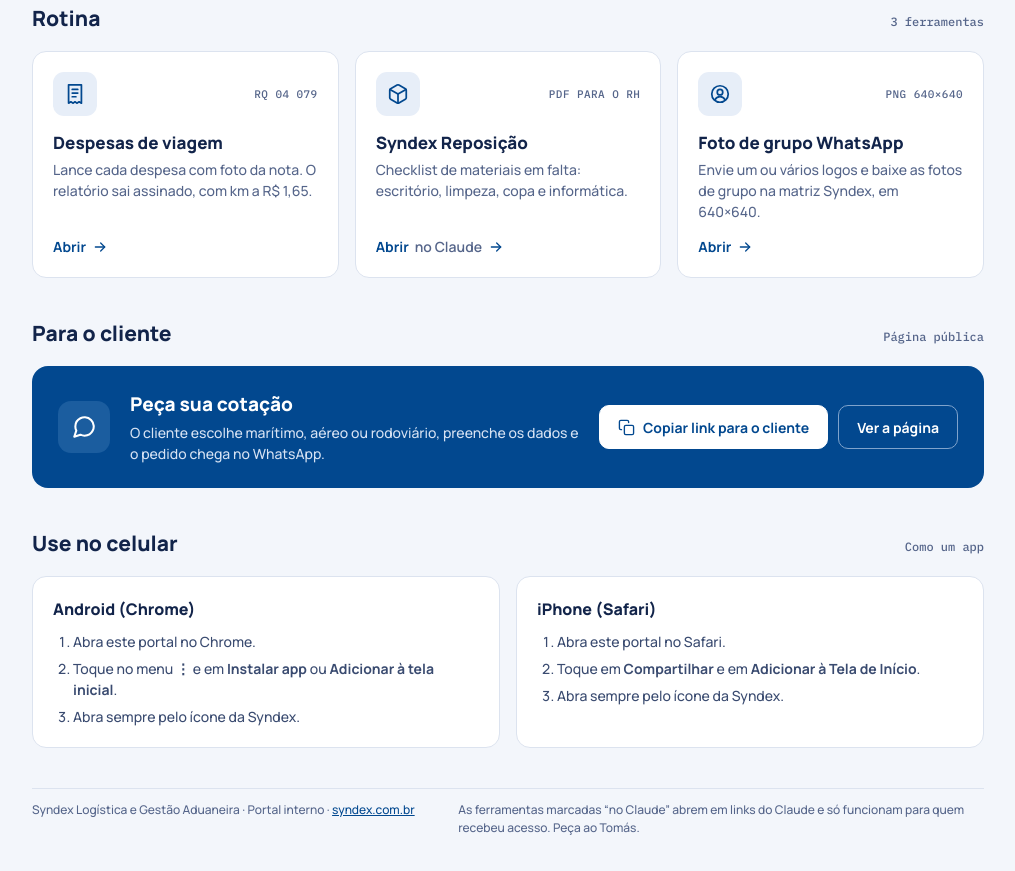
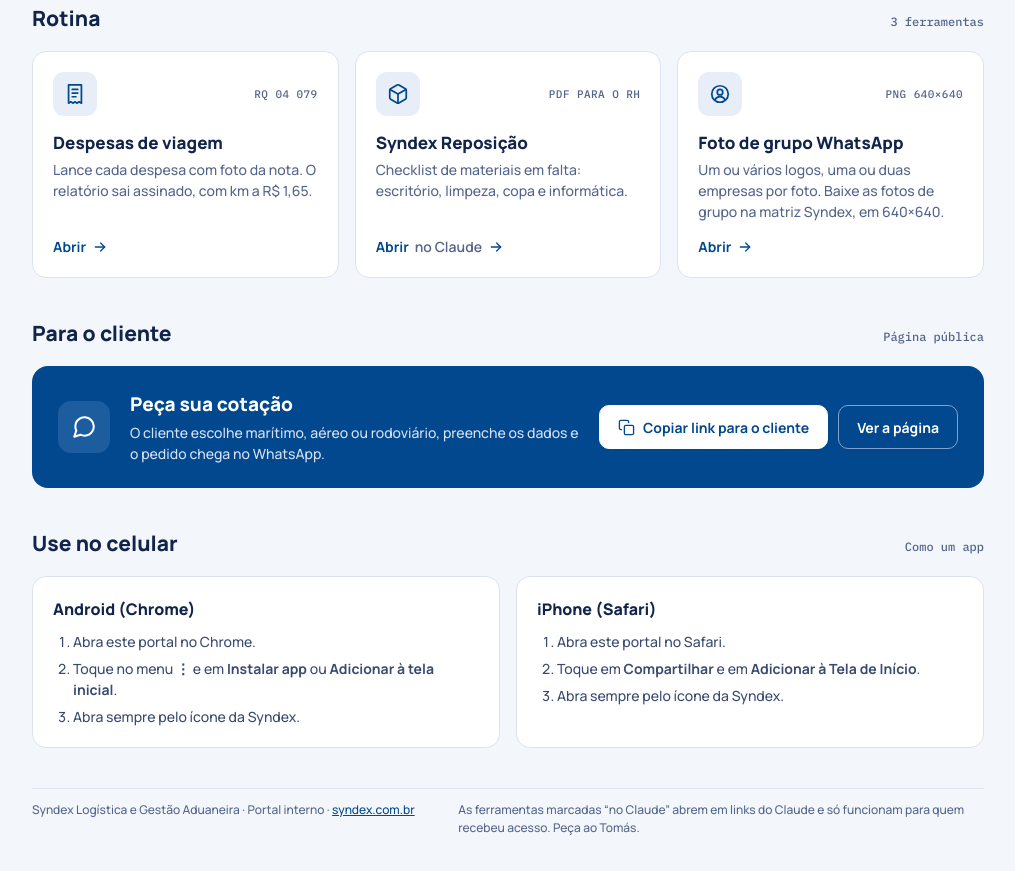
Before and after one commit to Tomsoares10-dev/portal-syndex, a plain HTML site: page index.html in a window 1280 px wide. Shown: the part 1164-2035 px from the top of the page, without its empty margins (256-1271 px from the left). Drawn offline with Linux system fonts and the light colour scheme.

Commit message:
Card da foto de grupo: opção de duas empresas
Co-Authored-By: Claude Opus 5.5 <noreply@anthropic.com>
Claude-Session: https://claude.ai/code/session_019HTpiPC4BzD3u5RrppMFDB

```diff
--- a/index.html
+++ b/index.html
@@ -395,7 +395,7 @@ footer p { margin: 0; max-width: 70ch; }
             </a>
             <a class="tool" data-tool data-keys="foto grupo whatsapp logo matriz perfil" href="https://tomsoares10-dev.github.io/syndex-foto-grupo-whatsapp/" target="_blank" rel="noopener">
               <div class="tool-top"><span class="ico"><svg class="i"><use href="#i-photo"/></svg></span><span class="chip">PNG 640×640</span></div>
-              <div class="tool-text"><span class="tool-name">Foto de grupo WhatsApp</span><span class="tool-desc">Envie um ou vários logos e baixe as fotos de grupo na matriz Syndex, em 640×640.</span></div>
+              <div class="tool-text"><span class="tool-name">Foto de grupo WhatsApp</span><span class="tool-desc">Um ou vários logos, uma ou duas empresas por foto. Baixe as fotos de grupo na matriz Syndex, em 640×640.</span></div>
               <span class="tool-cta"><span class="label">Abrir</span><svg class="i"><use href="#i-arrow"/></svg></span>
             </a>
           </div>
```
